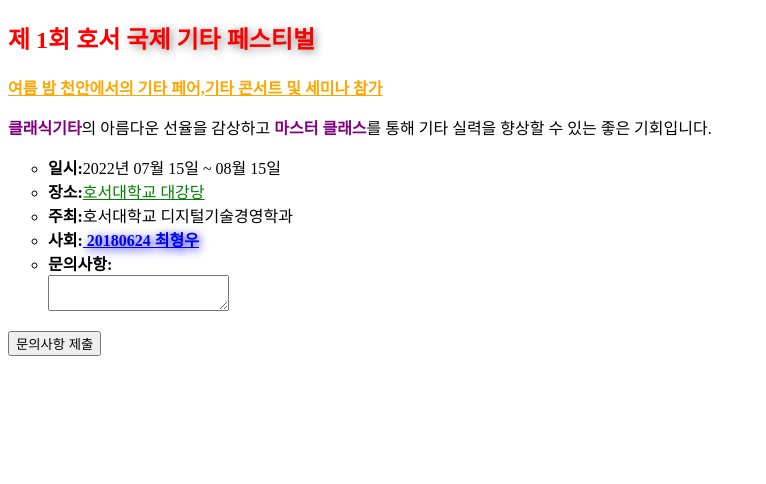
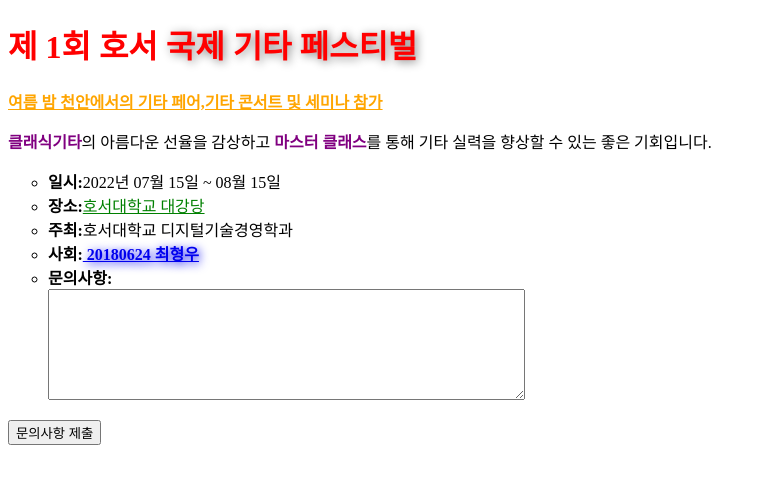
Before and after one commit to ChoiHWoo/ChoiHWoo.github.io, a plain HTML site: page ex_border.html in a window 1280 px wide. Shown: the whole page, without its empty margins (0-766 px from the left). Drawn offline with Linux system fonts and the light colour scheme.

Commit message:
행사 안내

```diff
--- a/ex_border.html
+++ b/ex_border.html
@@ -4,7 +4,7 @@
 <meta charset='utf-8'>
 <title>행사안내</title>
 <style>
-h2{color:red;}
+h1{color:red;}
 p{color:orange;
 text-decoration: underline;
 }
@@ -24,7 +24,7 @@ li{list-style-type:circle;}
 </head>
 <body>
 
-<h2><b>제 1회 호서 <span class="text-shadow">국제 기타 페스티벌</b></span></h2>
+<h1><b>제 1회 호서 <span class="text-shadow">국제 기타 페스티벌</b></span></h1>
 
 <p><b>여름 밤 천안에서의 기타 페어,기타 콘서트 및 세미나 참가</b></p>
 
@@ -39,7 +39,7 @@ li{list-style-type:circle;}
 <form action="ex_padding-margin.html">
     <li><b>문의사항:</b>
         <br>
-        <textarea row="100" col="1000"></textarea>
+        <textarea name="content" rows="7" cols="57"></textarea>
     </li>
 
 </ul>
```
